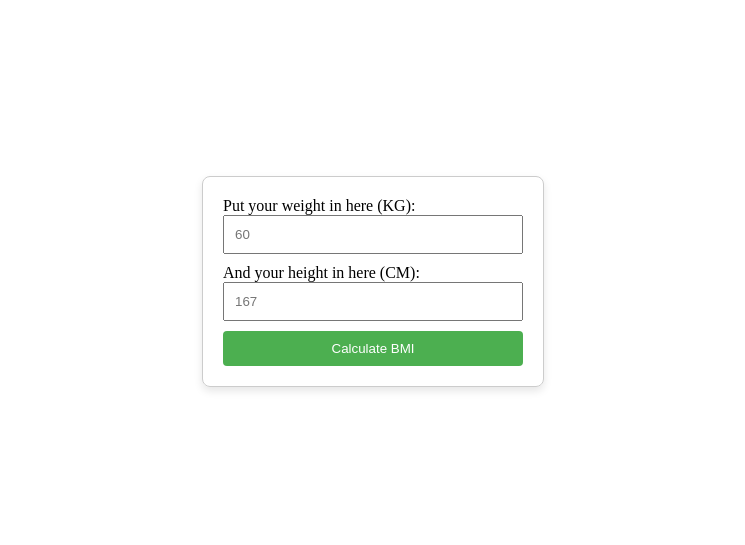
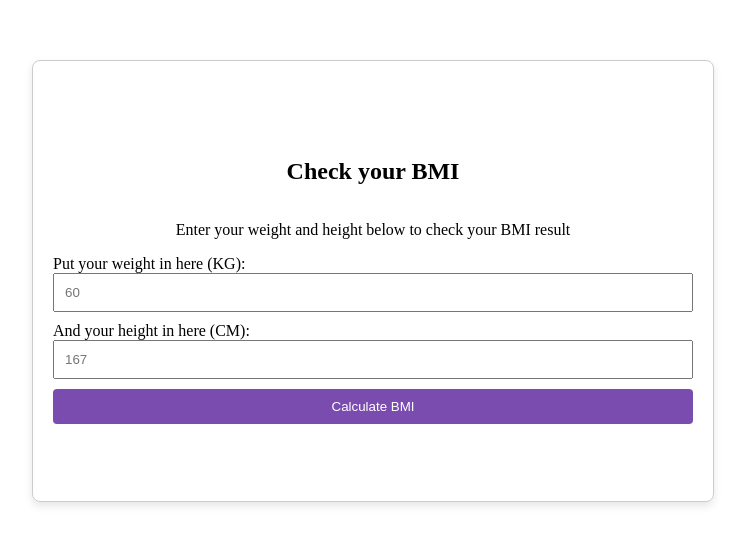
Before and after one commit to AmaliaSeptiani/BMIcalculator, a plain HTML site: page BMIcalculator.html in a window 1280 px wide. Shown: the part 119-664 px from the top of the page, without its empty margins (267-1012 px from the left). Drawn offline with Linux system fonts and the light colour scheme.

Commit message:
styling card

```diff
--- a/BMIcalculator.css
+++ b/BMIcalculator.css
@@ -6,11 +6,25 @@ body {
     margin: 0;
 }
 form {
-    width: 300px;
+    width: 50vw;
+    height: 50vh;
     padding: 20px;
     border: 1px solid #ccc;
     border-radius: 8px;
     box-shadow: 0 4px 8px rgba(0, 0, 0, 0.1);
+    justify-content: center;
+    display: flex;
+    flex-direction: column;
+}
+form p{
+    display: flex;
+    align-items: center;
+    justify-content: center;
+}
+form h2{
+    display: flex;
+    align-items: center;
+    justify-content: center;
 }
 input {
     width: 100%;
@@ -22,7 +36,7 @@ input {
 button {
     width: 100%;
     padding: 10px;
-    background-color: #4caf50;
+    background-color: #7a4caf;
     color: white;
     border: none;
     border-radius: 4px;
--- a/BMIcalculator.html
+++ b/BMIcalculator.html
@@ -10,6 +10,8 @@
 <body>
 
     <form action="/submit" method="post">
+        <h2>Check your BMI</h2>
+        <p>Enter your weight and height below to check your BMI result</p>
         <label for="weight">Put your weight in here (KG):</label>
         <input type="text" id="weight" name="weight" placeholder="60" required>
 
```
